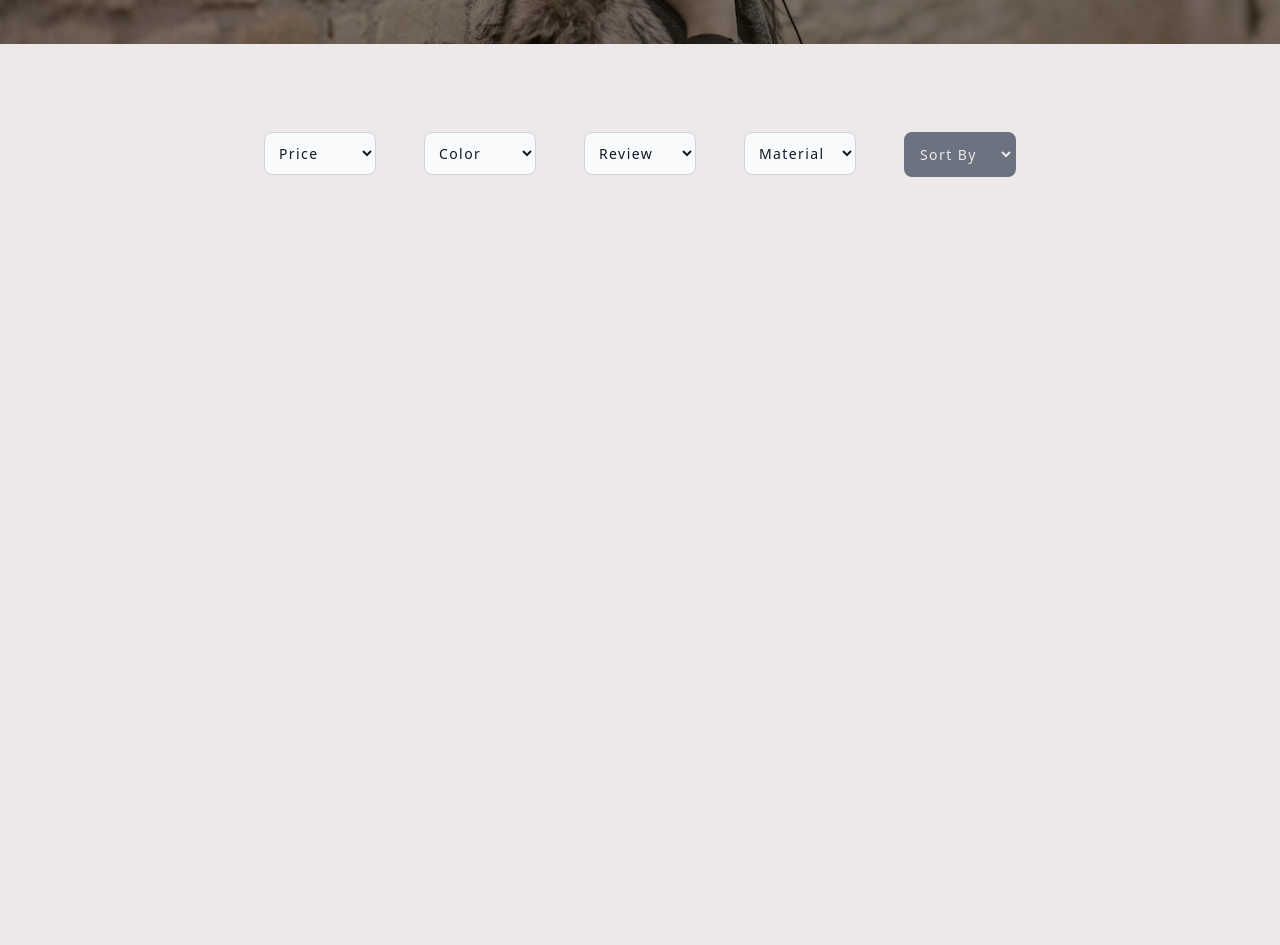
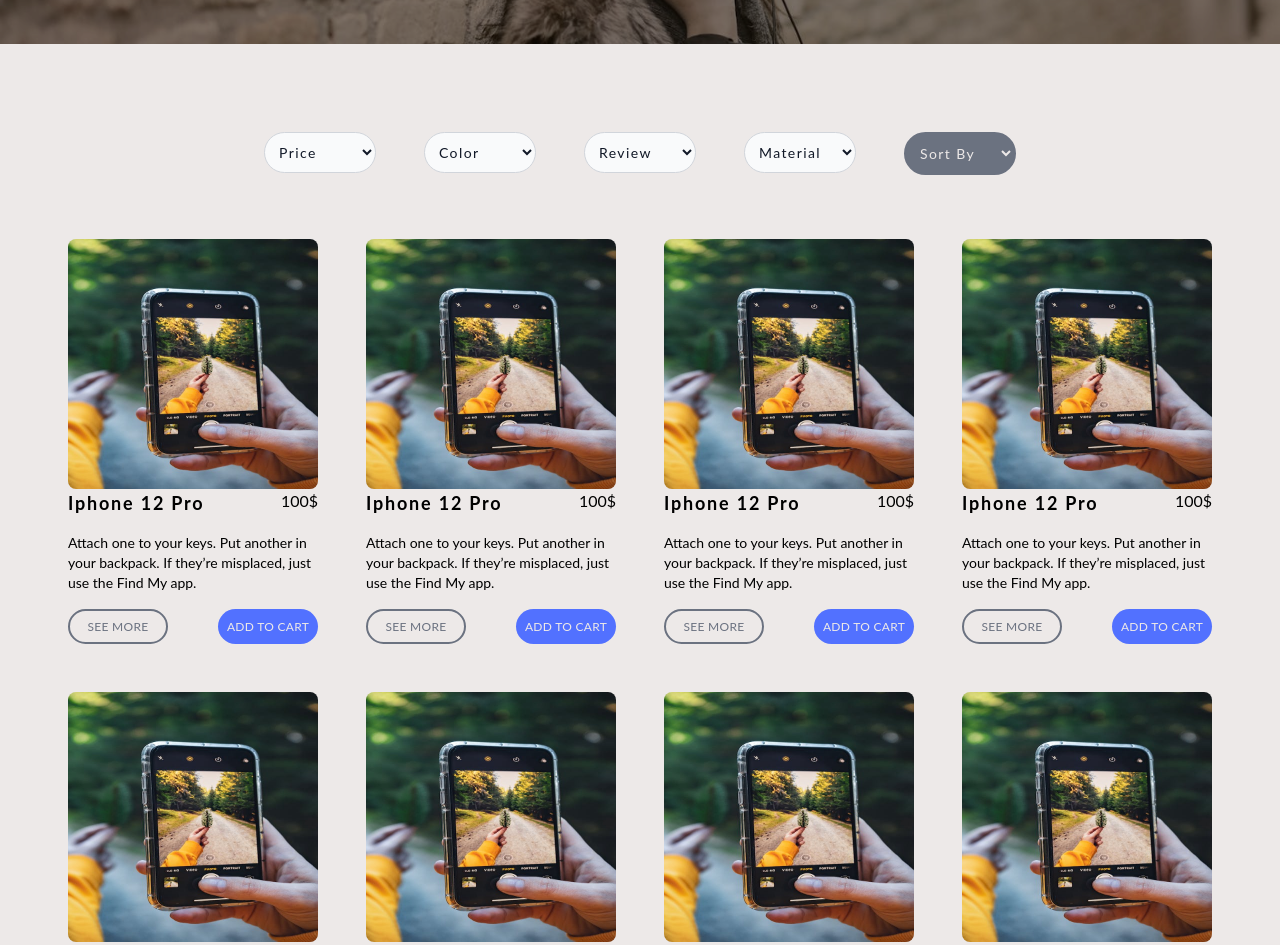
Before and after one commit to Pawelsmolarski95/Fashion-Shop-Fullstack, a React (Create React App) app in the folder client/: page / in a window 1280 px wide. Shown: the part 500-1445 px from the top of the page. Before the commit the page ends 800 px from the top, so only its background shows below. Built offline with nearby package versions, Linux system fonts and the light colour scheme.

Commit message:
create ProductBox and Products

```diff
--- a/client/src/App.js
+++ b/client/src/App.js
@@ -4,6 +4,7 @@
 
 
 import NavBar from './components/layout/NavBar/NavBar';
+import Products from './components/pages/Products/Products';
 
 function App() {
   return (
@@ -11,6 +12,7 @@
       <NavBar />
       <Banner />
       <SortTools />
+      <Products/>
 
     </>
   );
--- /dev/null
+++ b/client/src/components/common/ProductBox/ProductBox.js
@@ -0,0 +1,32 @@
+import phone from './phone1.jpeg';
+
+const ProductBox = () => {
+  return (
+    <div className="max-w-[250px] h-auto">
+      <img
+        src={phone}
+        style={{ width: 250, height: 250 }}
+        alt="phone"
+        className="object-fit rounded-lg"
+      />
+      <div className="flex justify-between">
+        <h2 className="text-lg font-bold tracking-widest">Iphone 12 Pro </h2>
+        <h2>100$</h2>
+      </div>
+      <div className="my-4 ">
+        <p className="text-sm">Attach one to your keys. Put another in your backpack.
+         If they’re misplaced, just use the Find My app.</p>
+      </div>
+      <div className='flex justify-between'>
+        <button className=" border-gray-500 border-2 text-[12px]  cursor-pointer uppercase rounded-full w-[100px] h-[35px] tracking-wide text-gray-500 ">
+          See more
+        </button>
+        <button className="bg-[#5271FF] text-[12px] border-none cursor-pointer uppercase rounded-full w-[100px] h-[35px] tracking-wide text-[#EDE9E8]">
+          Add to Cart
+        </button>
+      </div>
+    </div>
+  );
+};
+
+export default ProductBox;
--- a/client/src/components/features/Banner/Banner.js
+++ b/client/src/components/features/Banner/Banner.js
@@ -5,7 +5,7 @@
     <div className=" m-w-[1600px] h-[400px] m-auto text-center object-cover mt-12 relative ">
       <img src={banner} alt="banner" style={{   height: 400 }} className='object-cover w-full brightness-50 '/>
       <h2 className='absolute top-[20%] lg:top-[40%] left-[50%] translate-x-[-50%] uppercase tracking-widest text-[28px] text-[#EDE9E8] font-semibold'>Grab Up to 50% Off On Selected Headphone</h2>
-        <button className='bg-[#5271FF] border-none cursor-pointer  absolute top-[70%] left-[50%] translate-x-[-50%] uppercase rounded-lg w-[150px] h-[50px] tracking-widest text-[#EDE9E8]'>
+        <button className='bg-[#5271FF] border-none cursor-pointer  absolute top-[70%] left-[50%] translate-x-[-50%] uppercase rounded-full w-[150px] h-[50px] tracking-widest text-[#EDE9E8]'>
             Buy now
         </button>
     </div>
--- a/client/src/components/features/SortTools/SortTools.js
+++ b/client/src/components/features/SortTools/SortTools.js
@@ -10,7 +10,7 @@
           <select
 
             id="price"
-            class="bg-gray-50 border  tracking-widest border-gray-300 text-gray-900 text-sm rounded-lg focus:ring-blue-500 focus:border-blue-500 block w-full p-2.5 dark:bg-gray-700 dark:border-gray-600 dark:placeholder-gray-400 dark:text-white dark:focus:ring-blue-500 dark:focus:border-blue-500"
+            class="bg-gray-50 border  tracking-widest border-gray-300 text-gray-900 text-sm rounded-full focus:ring-blue-500 focus:border-blue-500 block w-full p-2.5 dark:bg-gray-700 dark:border-gray-600 dark:placeholder-gray-400 dark:text-white dark:focus:ring-blue-500 dark:focus:border-blue-500"
           >
             <option selected="Price">Price</option>
             <option value={100}>0-100</option>
@@ -26,7 +26,7 @@
           ></label>
           <select
             id="color"
-            class="bg-gray-50 border tracking-widest border-gray-300 text-gray-900 text-sm rounded-lg focus:ring-blue-500 focus:border-blue-500 block w-full p-2.5 dark:bg-gray-700 dark:border-gray-600 dark:placeholder-gray-400 dark:text-white dark:focus:ring-blue-500 dark:focus:border-blue-500"
+            class="bg-gray-50 border tracking-widest border-gray-300 text-gray-900 text-sm rounded-full focus:ring-blue-500 focus:border-blue-500 block w-full p-2.5 dark:bg-gray-700 dark:border-gray-600 dark:placeholder-gray-400 dark:text-white dark:focus:ring-blue-500 dark:focus:border-blue-500"
           >
             <option selected="Color">Color</option>
             <option value='yellow'>Yellow</option>
@@ -44,7 +44,7 @@
           ></label>
           <select
             id="review"
-            class="bg-gray-50 border tracking-widest border-gray-300 text-gray-900 text-sm rounded-lg focus:ring-blue-500 focus:border-blue-500 block w-full p-2.5 dark:bg-gray-700 dark:border-gray-600 dark:placeholder-gray-400 dark:text-white dark:focus:ring-blue-500 dark:focus:border-blue-500"
+            class="bg-gray-50 border tracking-widest border-gray-300 text-gray-900 text-sm rounded-full focus:ring-blue-500 focus:border-blue-500 block w-full p-2.5 dark:bg-gray-700 dark:border-gray-600 dark:placeholder-gray-400 dark:text-white dark:focus:ring-blue-500 dark:focus:border-blue-500"
           >
             <option selected="Price">Review</option>
             <option value={2.5}>1.0-2.5 </option>
@@ -61,7 +61,7 @@
           ></label>
           <select
             id="material"
-            class="bg-gray-50 border tracking-widest border-gray-300 text-gray-900 text-sm rounded-lg focus:ring-blue-500 focus:border-blue-500 block w-full p-2.5 dark:bg-gray-700 dark:border-gray-600 dark:placeholder-gray-400 dark:text-white dark:focus:ring-blue-500 dark:focus:border-blue-500"
+            class="bg-gray-50 border tracking-widest border-gray-300 text-gray-900 text-sm rounded-full focus:ring-blue-500 focus:border-blue-500 block w-full p-2.5 dark:bg-gray-700 dark:border-gray-600 dark:placeholder-gray-400 dark:text-white dark:focus:ring-blue-500 dark:focus:border-blue-500"
           >
             <option selected="Material">Material</option>
             <option value='steal'>Steel </option>
@@ -79,7 +79,7 @@
           ></label>
           <select
             id="sortby"
-            class=" border-2 tracking-widest border-gray-500 text-[#EDE9E8] bg-gray-500 text-sm rounded-lg block w-full p-2.5"
+            class=" border-2 tracking-widest border-gray-500 text-[#EDE9E8] bg-gray-500 text-sm rounded-full block w-full p-2.5"
           >
             <option selected="SortBy">Sort By</option>
             <option value='steal'>Lowest </option>
--- /dev/null
+++ b/client/src/components/pages/Products/Products.js
@@ -0,0 +1,27 @@
+import ProductBox from '../../common/ProductBox/ProductBox';
+
+
+const Products = () => {
+  return (
+    <div className="w-full h-full m-auto p-6  ">
+      <div className="flex  justify-center items-center max-w-[1200px] m-auto gap-12 flex-wrap">
+       <ProductBox />
+       <ProductBox />
+       <ProductBox />
+       <ProductBox />
+       <ProductBox />
+       <ProductBox />
+       <ProductBox />
+       <ProductBox />
+       <ProductBox />
+       <ProductBox />
+       <ProductBox />
+       <ProductBox />
+
+      </div>
+
+    </div>
+  );
+};
+
+export default Products;
--- a/client/src/index.css
+++ b/client/src/index.css
@@ -2,6 +2,10 @@
 @tailwind components;
 @tailwind utilities;
 
+@import url('https://fonts.googleapis.com/css2?family=Lato:ital,wght@0,300;0,400;0,700;1,300;1,700&family=Montserrat:ital,wght@0,500;0,600;1,500&display=swap');
+
 body {
   background-color: #EDE9E8 ;
+  font-family: 'Lato', sans-serif;
+
 }
```
Also changed, not shown: client/src/components/common/ProductBox/phone1.jpeg (added).
